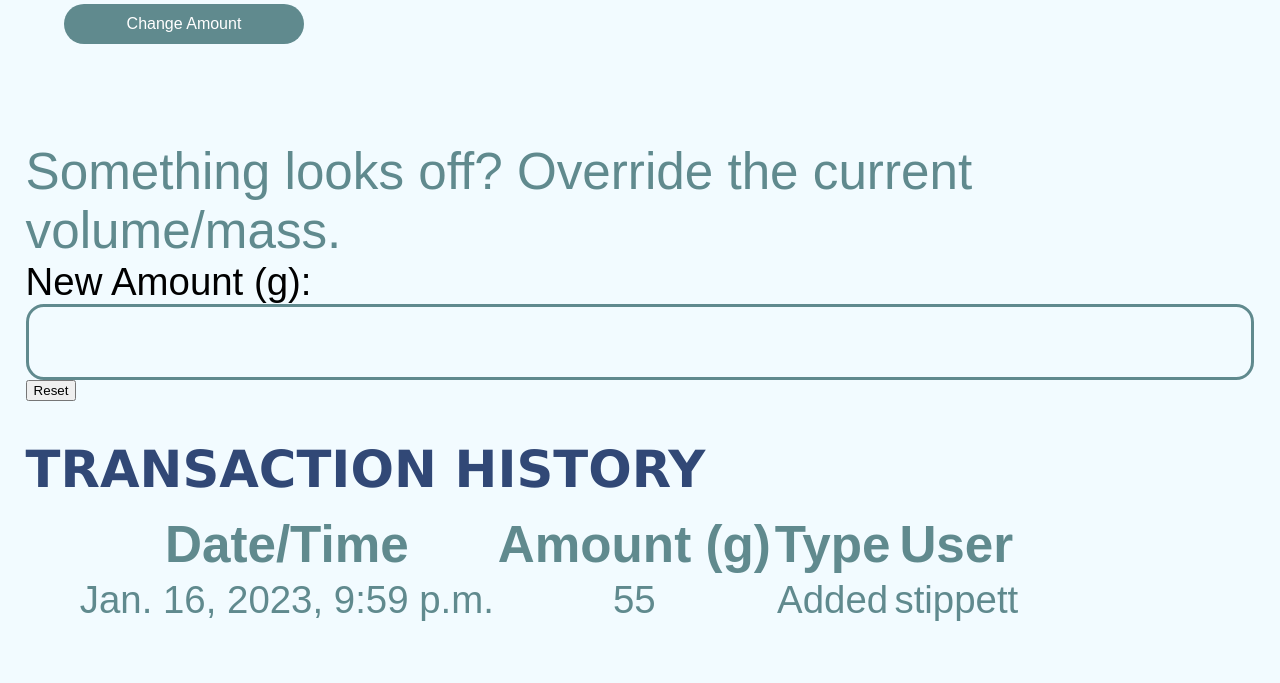
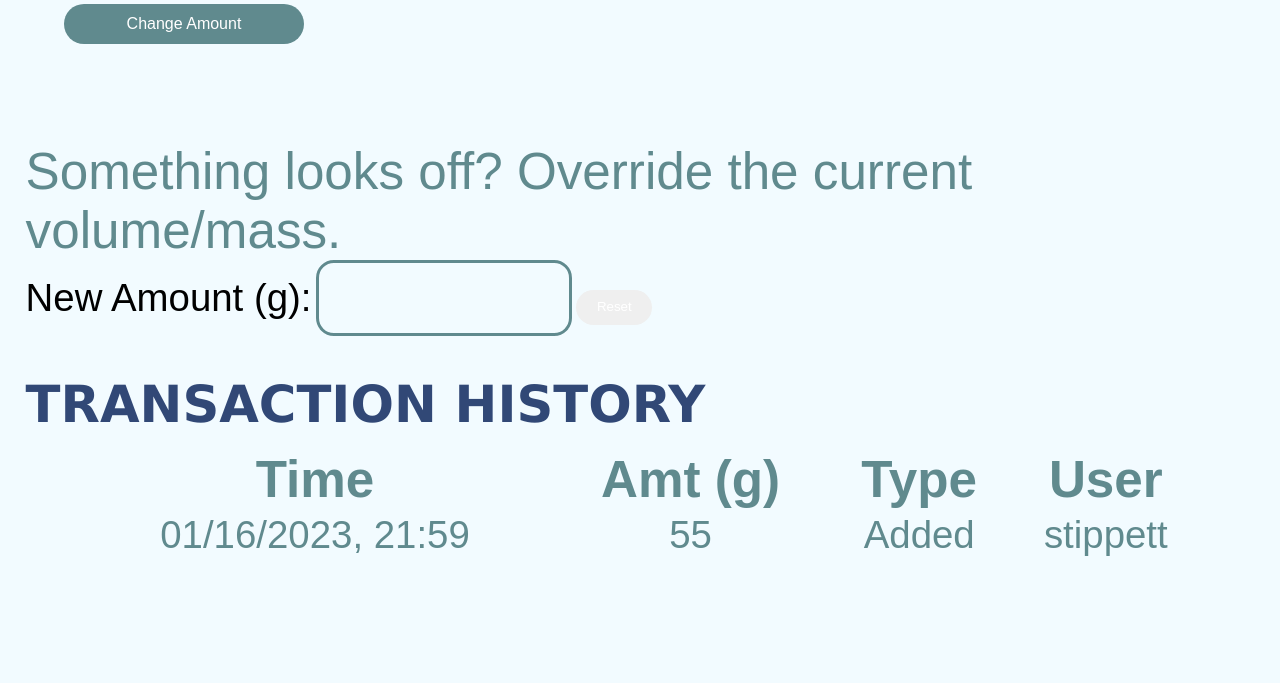
Before and after one commit to EastsidePreparatorySchool/ChemLogs, a Django app: a page that uses Test Django App/mysite/chemlogs/templates/chemlogs/container.html in a window 1280 px wide. Shown: the part 434-1117 px from the top of the page. After the commit the page ends 990 px from the top, so only its background shows below. Run offline with Django 4.2, Linux system fonts and the light colour scheme; a user stored in the database is signed in; data comes from the database, SQL or seed files in the repository.

Commit message:
styling tables and override form

```diff
--- a/Test Django App/mysite/chemlogs/static/chemlogs/style.css
+++ b/Test Django App/mysite/chemlogs/static/chemlogs/style.css
@@ -160,7 +160,7 @@ a:link, a:visited, a:hover, a:active{
    height: 2.5em;
 }
 
-.edit, .del {
+.edit, .del, input[type=submit] {
    color: #ffffff;
    transition-duration: 0.5s;
    font-size: 10;
@@ -168,7 +168,6 @@ a:link, a:visited, a:hover, a:active{
    margin: 0vw;
    padding: 0.7vw 1.6vw 0.9vw; /* top right bottom [left] */
    border-radius: 2vw;
-   background-color: #608a8e;
    width: fit-content;
    height: fit-content;
    display: inline;
@@ -194,6 +193,10 @@ a:link, a:visited, a:hover, a:active{
    background-color: #608a8e;
    opacity: 0.6;
    margin-left: 15%;
+}
+
+.edit {
+   background-color: #608a8e;
 }
 
 .del {
@@ -357,3 +360,11 @@ input::-webkit-inner-spin-button {
 input[type=number] {
   -moz-appearance: textfield; /* this error is not a problem */
 }
+
+.small-form input {
+   max-width: 20vw;
+}
+
+table {
+   width: 100%;
+}
--- a/Test Django App/mysite/chemlogs/templates/chemlogs/chemicalSearch.html
+++ b/Test Django App/mysite/chemlogs/templates/chemlogs/chemicalSearch.html
@@ -74,12 +74,12 @@
             <th>Date</th>
             <th>Chemical</th><!-- includes state -->
             <th>Container</th><!-- full header -->
-            <th>Amount</th>
+            <th>Amt</th>
             <th>Type</th><!-- like add/remove, reset, or create container -->
         </tr>
         {% for action in actions %}
         <tr>
-            <td><a href="/chemlogs/transaction/{{action.id}}">{{action.time.month}}/{{action.time.day}}</a></td> <!-- don't show time of day -->
+            <td><a href="/chemlogs/transaction/{{action.id}}">{{action.time|date:"m/d"}}</a></td>
             <td><a href="/chemlogs/transaction/{{action.id}}">{{action.container.contents.chemical}} ({{action.container.contents.getInfo}})</a></td>
             <td><a href="/chemlogs/transaction/{{action.id}}">{{action.container.getHeader}}</a></td>
             <td><a href="/chemlogs/transaction/{{action.id}}">{{action.getAbsoluteAmount}}</a></td>
--- a/Test Django App/mysite/chemlogs/templates/chemlogs/container.html
+++ b/Test Django App/mysite/chemlogs/templates/chemlogs/container.html
@@ -47,7 +47,7 @@
 
     <br>
     <p>Something looks off? Override the current volume/mass.</p>
-    <form method="post">
+    <form method="POST" class="small-form">
         {% csrf_token %}
         {{ override_form }}
         <input type="submit" id="submit" name="override" value="Reset">
@@ -59,14 +59,14 @@
     {% else %}
     <table class="indented">
         <tr>
-            <th>Date/Time</th>
-            <th>Amount ({{container.getUnits}})</th>
+            <th>Time</th>
+            <th>Amt ({{container.getUnits}})</th>
             <th>Type</th>
             <th>User</th>
         </tr>
         {% for transaction in container.getTransactionsToDisplay %}
         <tr class="hoverable">
-            <td><a href="/chemlogs/transaction/{{transaction.id}}">{{transaction.time}}</a></td>
+            <td><a href="/chemlogs/transaction/{{transaction.id}}">{{transaction.time|date:"m/d/Y, H:i"}}</a></td>
             <td><a href="/chemlogs/transaction/{{transaction.id}}">{{transaction.getAbsoluteAmount}}</a></td>
             <td><a href="/chemlogs/transaction/{{transaction.id}}">{% if transaction.type == "R" %}Reset{% elif transaction.amount > 0 %}Added{% else %}Removed{% endif %}</a></td>
             <td><a href="/chemlogs/transaction/{{transaction.id}}">{{transaction.user}}</a></td>
```
Also changed, not shown: Test Django App/mysite/chemlogs/templates/chemlogs/chemical.html (+9 -3 lines).
